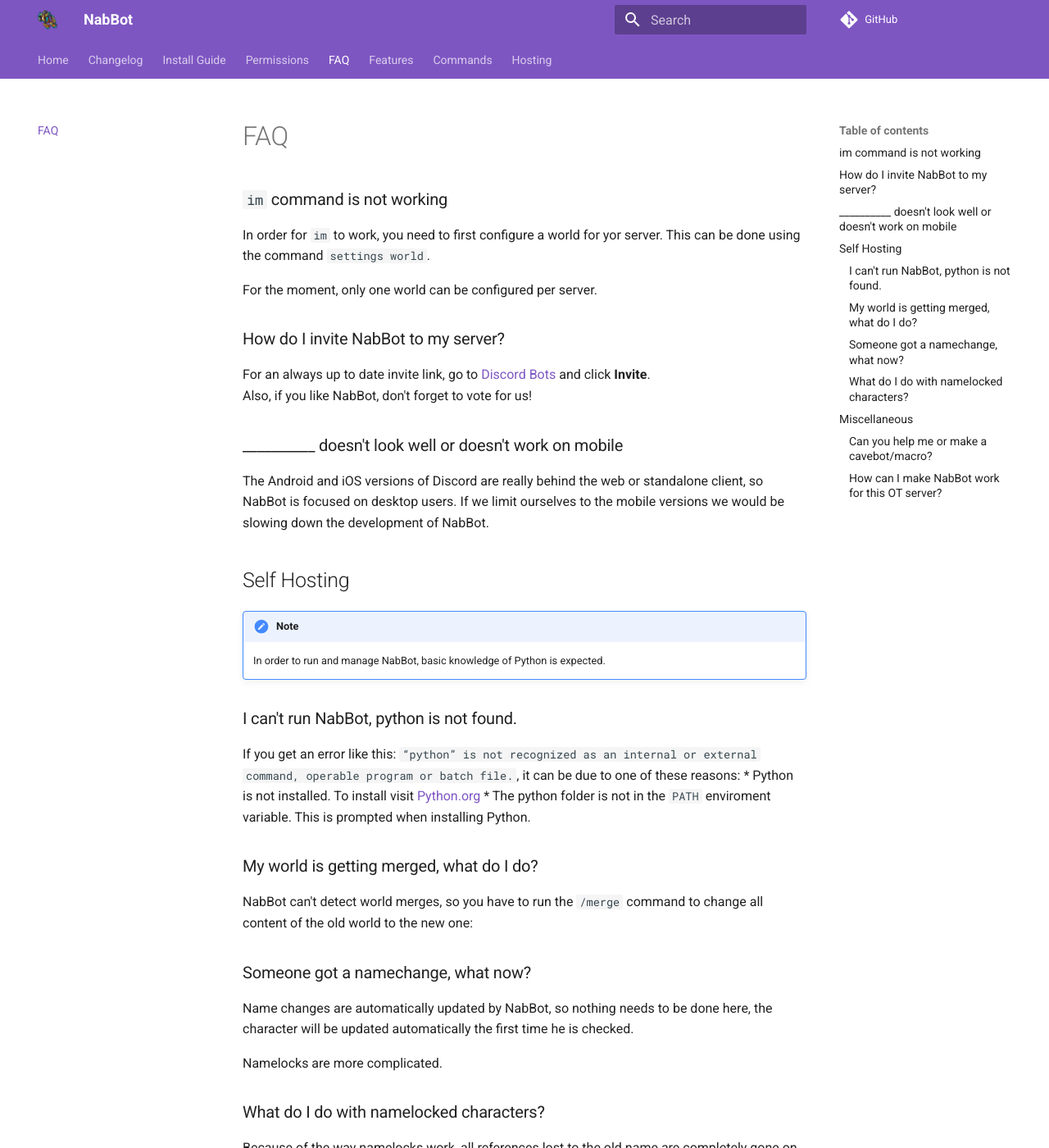
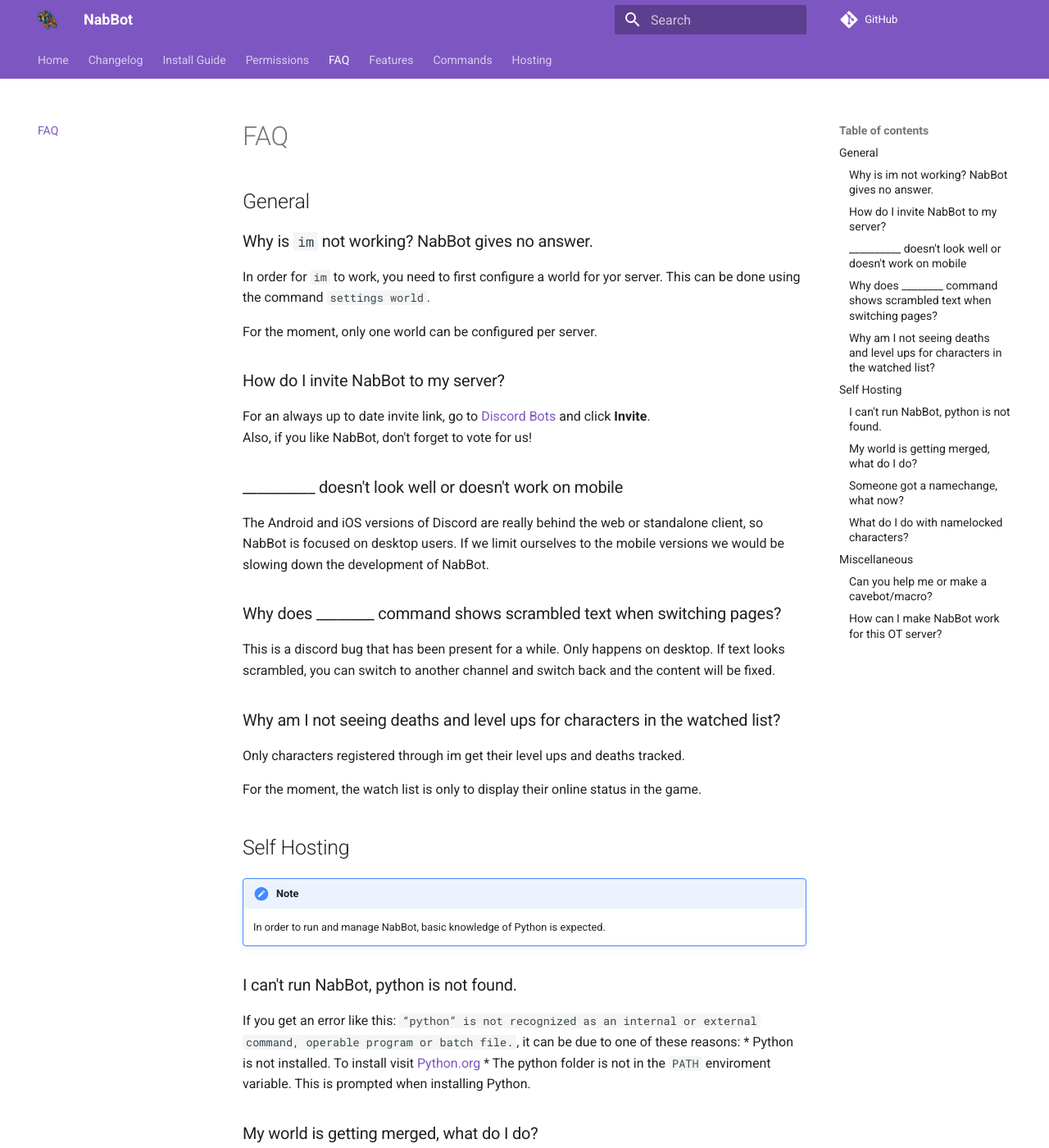
Before and after one commit to Galarzaa90/NabBot, an MkDocs documentation site: the page built from docs/faq.md, in a window 1280 px wide and 1400 px high. Shown: the whole window at 82% size. Built offline with MkDocs 1.6.1 and Material for MkDocs 9.7.7, drawn with Linux system fonts in a browser that asks for light colours; comment, search, counter and statistics services are not loaded.

Commit message:
Documentation fixes

````diff
--- a/docs/faq.md
+++ b/docs/faq.md
@@ -1,6 +1,6 @@
 # FAQ
-
-### `im` command is not working
+## General
+### Why is `im` not working? NabBot gives no answer.
 In order for `im` to work, you need to first configure a world for yor server. This can be done using the command `settings world`.
 
 For the moment, only one world can be configured per server.
@@ -12,6 +12,15 @@ Also, if you like NabBot, don't forget to vote for us!
 ### \_\_\_\_\_\_\_\_\_\_ doesn't look well or doesn't work on mobile
 The Android and iOS versions of Discord are really behind the web or standalone client, so NabBot is focused on desktop users.
 If we limit ourselves to the mobile versions we would be slowing down the development of NabBot.
+
+### Why does \_\_\_\_\_\_\_\_ command shows scrambled text when switching pages?
+This is a discord bug that has been present for a while. Only happens on desktop.
+If text looks scrambled, you can switch to another channel and switch back and the content will be fixed.
+
+### Why am I not seeing deaths and level ups for characters in the watched list?
+Only characters registered through im get their level ups and deaths tracked.
+
+For the moment, the watch list is only to display their online status in the game.
 
 ## Self Hosting
 
@@ -47,7 +56,6 @@ Otherwise, it will just rename Oldname to new name.
 Since there's no way to check this, this should be done with care. The only thing that NabBot can verify is that their vocations match.
 
 
-
 ```
 /merge Fidera Gladera
 ```
````
Also changed, not shown: docs/commands/admin.md (+1 -1 lines), docs/hosting/config.md (+1 -4 lines), docs/index.md (+3 -26 lines).
